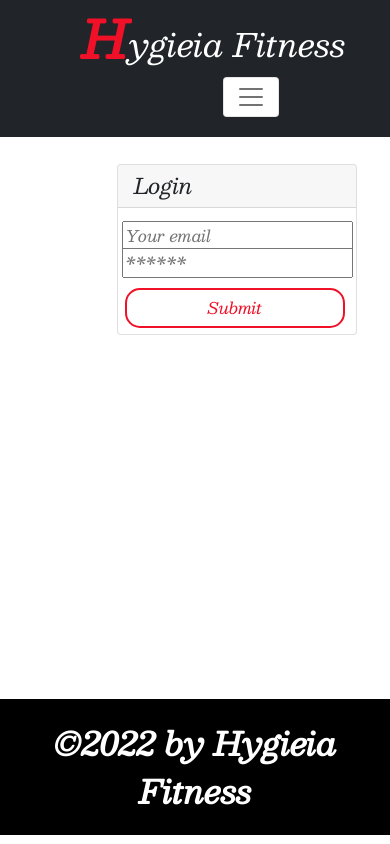
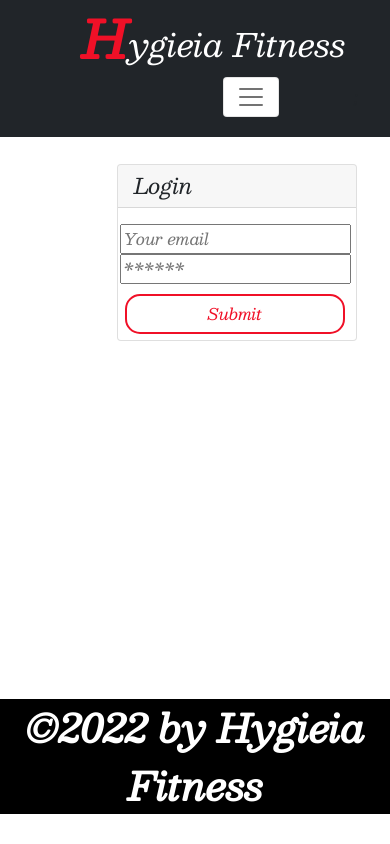
Before and after one commit to PGCranford/Hygieia-Fitness, a React (Create React App) app in the folder client/: page /login in a window 390 px wide. Shown: the top 844 px of the page. Built offline with nearby package versions, Linux system fonts and the light colour scheme.

Commit message:
merging Austins branch after commit

```diff
--- a/client/src/App.css
+++ b/client/src/App.css
@@ -57,12 +57,12 @@
 
 .header img {
   height: 90vh;
-  width: 100%;
+  max-width: 100%;
   object-fit: cover;
 }
 
 .header .btn {
-  margin-top: 30px;
+  margin-top: 1.875rem;
 }
 
 .col-12 {
@@ -72,22 +72,22 @@
 }
 
 .card {
-  top: 80px;
-  margin-right: 150px;
+  top: 5rem;
+  margin-right: 9.375rem;
 }
 
 .card-body {
-  padding-left: 2px;
+  padding-left: 0.125rem;
 }
 
 .btn {
-  top: 10px;
-  left: 5px;
+  top: 0.625rem;
+  left: 0.313rem;
 }
 
 /* Custom Section */
 .custom {
-  margin: 120px auto;
+  margin: 7.5rem auto;
 }
 
 .custom .box {
@@ -95,7 +95,7 @@
 }
 
 .custom img {
-  height: 400px;
+  height: 25rem;
   -o-object-fit: cover;
   object-fit: cover;
   cursor: pointer;
@@ -138,23 +138,6 @@
   font-size: 1.5rem;
 }
 
-/* Footer */
-footer {
-  background: var(--black);
-  position: absolute;
-  width: 100%;
-}
-
-footer .foot {
-  font-weight: 600;
-  font-size: 2em;
-  margin: 20px auto;
-  color: var(--white);
-  text-align: center;
-  bottom: 0;
-  flex-shrink: 0;
-}
-
 main {
   margin-top: 10%;
   margin-left: 30%;
@@ -176,16 +159,16 @@ main {
   left: 10%;
 }
 
-.form-input {
+/* .form-input {
   margin-top: -20px;
   margin-left: 2px;
-}
+} */
 
-.workout {
+/* .workout {
   left: 20px;
   margin-left: 10%;
   margin-top: 20px;
-}
+} */
 
 .title {
   display: flex;
--- a/client/src/components/Footer/index.js
+++ b/client/src/components/Footer/index.js
@@ -1,9 +1,10 @@
 import React from "react";
+import styles from "./style.module.css";
 
 const Footer = () => {
   return (
     <footer>
-      <div className="foot">&copy;2022 by Hygieia Fitness</div>
+      <div className={styles["foot"]}>&copy;2022 by Hygieia Fitness</div>
     </footer>
   );
 };
--- a/client/src/components/Footer/style.module.css
+++ b/client/src/components/Footer/style.module.css
@@ -1,3 +1,49 @@
-.footer-main {
+/* Footer
+footer {
+  background: var(--black);
+  position: absolute;
+  width: auto;
+}
+
+footer .foot {
+  font-weight: 600;
+  font-size: 2rem;
+  margin: 1.25rem auto;
+  color: var(--white);
+  text-align: center;
   bottom: 0;
+  flex-shrink: 0;
+} */
+
+footer {
+  background: var(--black);
+  position: absolute;
+  width: 100%;
 }
+
+footer .foot {
+  font-weight: 600;
+  font-size: 1.875rem;
+  margin: 1.25rem auto;
+  color: var(--white);
+  text-align: center;
+}
+
+@media screen and (max-width: 400px) {
+  footer .foot {
+    background: var(--black);
+    min-width: 100%;
+    max-width: 100%;
+    font-size: 2.8rem;
+    margin: 0;
+  }
+}
+
+@media screen and (max-width: 600px) {
+  footer .foot {
+    background: var(--black);
+    min-width: 100%;
+    max-width: 100%;
+    font-size: 2.4rem;
+  }
+}
--- a/client/src/components/Header/header.css
+++ b/client/src/components/Header/header.css
@@ -1,4 +1,4 @@
-@import url('https://fonts.googleapis.com/css2?family=Besley:ital@1&display=swap');
+@import url("https://fonts.googleapis.com/css2?family=Besley:ital@1&display=swap");
 
 /* Global Variable */
 :root {
@@ -8,11 +8,9 @@
   --font_family: "Besley", serif;
 }
 
-
 * {
   transition: 0.3s;
   font-family: var(--font_family);
-
 }
 
 /* color */
@@ -22,10 +20,10 @@
 }
 
 .btn {
-    width: 300px;
-    border: 2px solid var(--main);
+  width: 18.75rem;
+  border: 0.125rem solid var(--main);
   color: var(--main) !important;
-    border-radius: 15px;
+  border-radius: 0.938rem;
   position: relative;
   z-index: 1;
 }
@@ -52,13 +50,12 @@
   width: 100%;
 }
 
-
 /* Navbar */
 .navbar {
   display: flex;
   justify-content: space-between;
-    padding: 20px;
-
+  padding: 1.25rem;
+  max-width: 100%;
 }
 
 .navbar-toggler {
@@ -68,7 +65,7 @@
 .navbar-brand {
   font-size: 2em;
   color: var(--white) !important;
-    padding: 0px 50px;
+  padding: 0rem 3.125rem;
   display: flex;
 }
 
@@ -76,24 +73,24 @@
   font-size: 1.6em;
   color: var(--main) !important;
   font-weight: 600;
-    margin-top: -20px;
+  margin-top: -1.25rem;
 }
 
 .navbar-nav {
-    padding: 0px 60px;
+  padding: 0 3.75rem;
   margin-top: 0px;
 }
 
 .nav-link {
   color: var(--white) !important;
-    margin-left: 10px;
-    font-size: 20px;
+  margin-left: 0.625rem;
+  font-size: 1.25rem;
 }
 
 .nav-link::after {
   content: "";
   background: var(--main);
-    height: 2px;
+  height: 0.125rem;
   width: 0px;
   display: block;
   position: absolute;
@@ -108,17 +105,16 @@
 }
 
 /* Footer */
-footer {
+/* footer {
   background: var(--black);
   position: absolute;
   width: 100%;
-
 }
 
 footer .foot {
   font-weight: 600;
-    font-size: 30px;
-    margin: 20px auto;
+  font-size: 1.875rem;
+  margin: 1.25rem auto;
   color: var(--white);
   text-align: center;
-}
+} */
--- a/client/src/components/WorkoutForm/index.js
+++ b/client/src/components/WorkoutForm/index.js
@@ -6,7 +6,6 @@ import styles from "./style.module.css";
 
 const WorkoutForm = () => {
   const [workoutText, setText] = useState("");
-  const [workoutTitle, setTitle] = useState("");
   // const [characterCount, setCharacterCount] = useState(0);
 
   //use mutation hook that allows us to update the cache of any related queries
@@ -46,12 +45,11 @@ const WorkoutForm = () => {
     try {
       // add thought to database
       await addWorkout({
-        variables: { workoutText, workoutTitle },
+        variables: { workoutText },
       });
 
       // clear form value
       setText("");
-      setTitle("");
       // setCharacterCount(0);
     } catch (e) {
       console.error(e);
@@ -66,12 +64,6 @@ const WorkoutForm = () => {
             {error && <span className="ml-2">Something went wrong...</span>}
         </p> */}
       <form className={styles["form"]}>
-        <textarea
-          className={styles["form-title"]}
-          placeholder="Enter a title..."
-          value={workoutTitle}
-          onChange={handleChange}
-        ></textarea>
         <textarea
           className={styles["form-input"]}
           placeholder="Enter a workout..."
--- a/client/src/components/WorkoutForm/style.module.css
+++ b/client/src/components/WorkoutForm/style.module.css
@@ -5,23 +5,15 @@
   flex-direction: column;
 }
 
-.workout-intro {
+/* .workout-intro {
   font-size: 2.9rem;
   display: flex;
   justify-content: center;
-}
+} */
 
 .workout-title {
   margin-left: 8rem;
   font-size: 4.5rem;
-}
-
-.form-title {
-  font-size: 1.5rem;
-  width: 25rem;
-  display: flex;
-  flex-direction: column;
-  margin-left: 22rem;
 }
 .form-input {
   font-size: 1.5rem;
@@ -61,3 +53,40 @@
   left: 0;
   transition: 0.3s;
 }
+
+@media screen and (max-width: 400px) {
+  .new-workout {
+    font-size: 1rem;
+    width: auto;
+  }
+  .workout-title {
+    font-size: 1.8rem;
+    display: flex;
+    justify-content: center;
+    align-items: center;
+    margin-right: 4rem;
+  }
+  .form-input {
+    max-width: 90%;
+  }
+}
+
+@media screen and (max-width: 600px) {
+  .new-workout {
+    font-size: 1rem;
+    width: auto;
+  }
+  .workout-title {
+    font-size: 1.8rem;
+    display: flex;
+    justify-content: center;
+    align-items: center;
+    margin-right: 12rem;
+  }
+  .form-input {
+    font-size: 1.1rem;
+    display: flex;
+    justify-content: flex-end;
+    max-width: 90%;
+  }
+}
--- a/client/src/components/WorkoutList/index.js
+++ b/client/src/components/WorkoutList/index.js
@@ -16,7 +16,7 @@ const WorkoutList = ({ workouts, title }) => {
             <p className={styles["workout-info"]}>
               <div>
                 <Link to={`/workout/${workout._id}`}>
-                  <p>{workout.workoutTitle}</p>
+                  <p>{workout.workoutText}</p>
                 </Link>
               </div>
               <Link
--- a/client/src/utils/mutations.js
+++ b/client/src/utils/mutations.js
@@ -1,4 +1,4 @@
-import { gql } from '@apollo/client';
+import { gql } from "@apollo/client";
 
 //login mutation
 export const LOGIN_USER = gql`
--- a/client/src/utils/queries.js
+++ b/client/src/utils/queries.js
@@ -1,4 +1,4 @@
-import { gql } from '@apollo/client';
+import { gql } from "@apollo/client";
 
 export const QUERY_USER = gql`
   query user($username: String!) {
```
Lines whose indentation alone changed are shown as unchanged.
